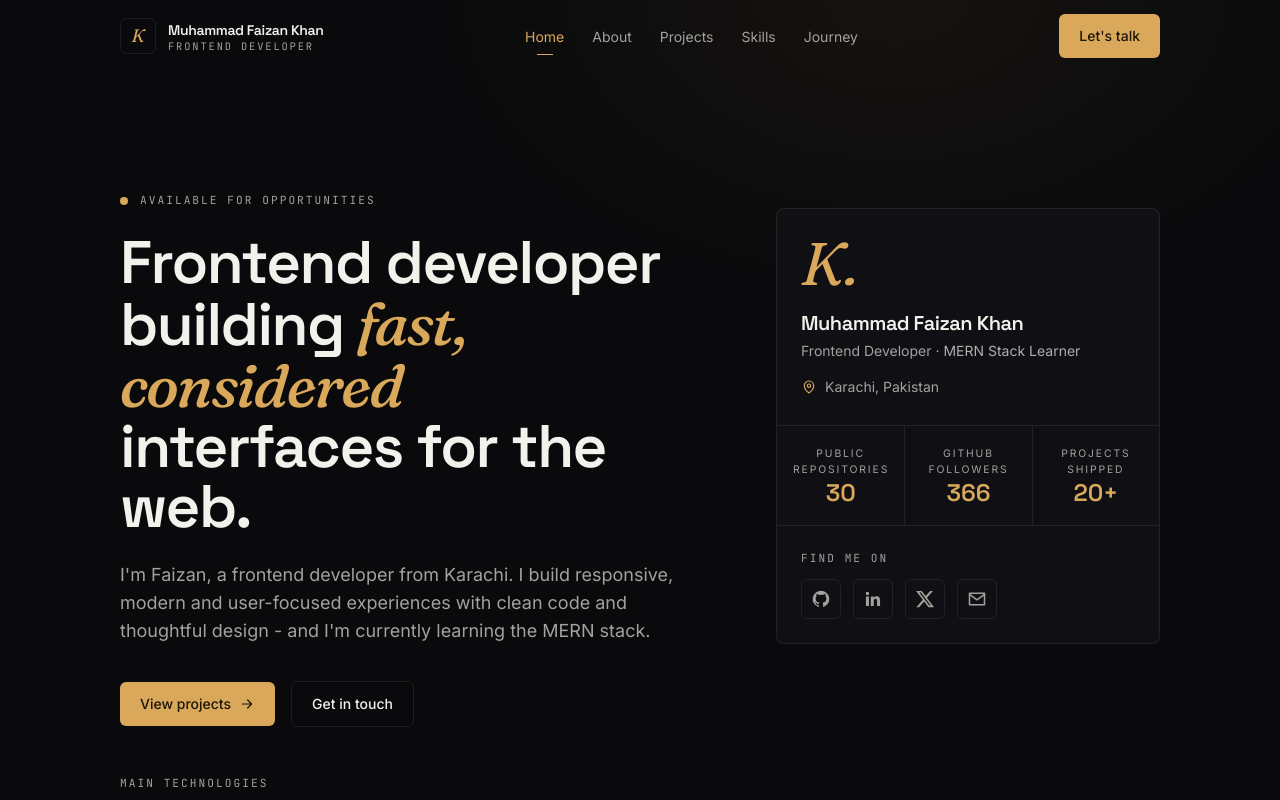
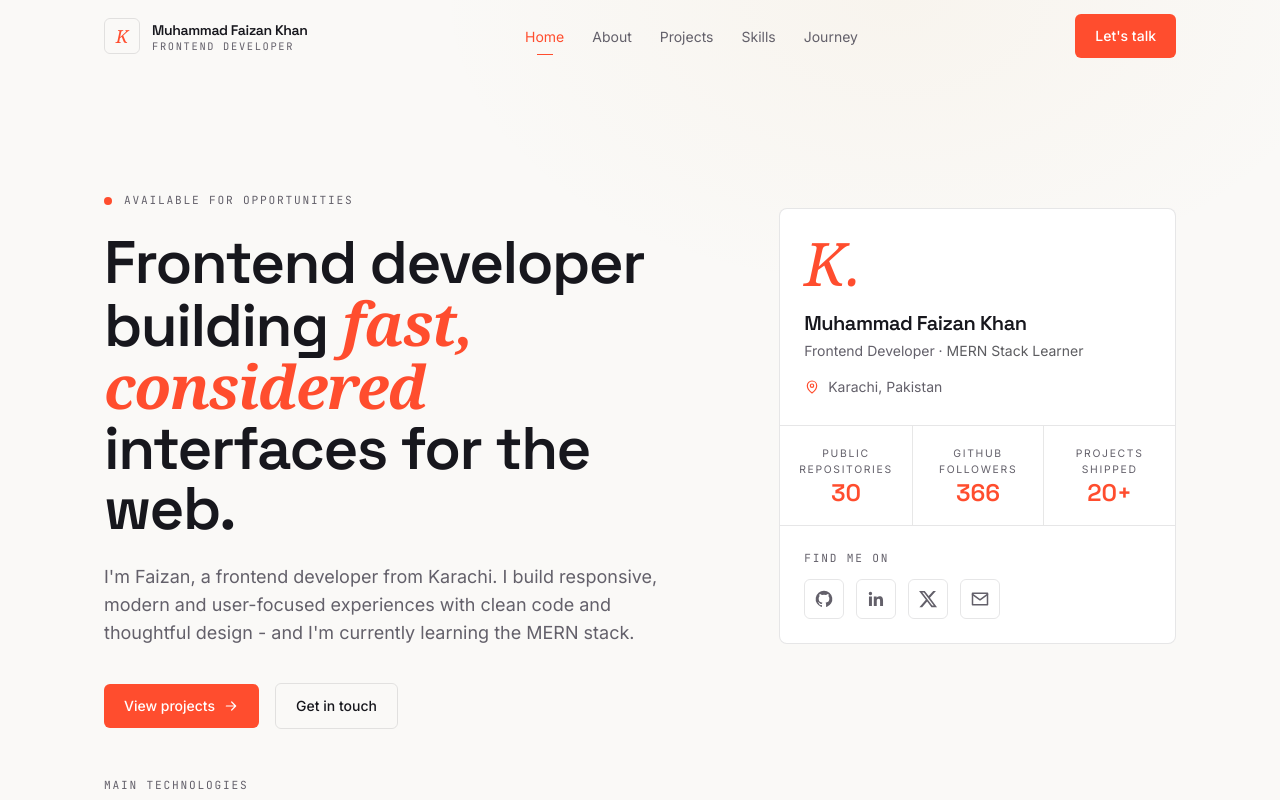
Before and after one commit to Faizan-khan144/faizan-portfolio, a React (Vite) app: page / in a window 1280 px wide. Shown: the top 800 px of the page. Built offline with nearby package versions, Linux system fonts and the light colour scheme.

Commit message:
style: switch theme tokens to light palette with red accent

```diff
--- a/tailwind.config.js
+++ b/tailwind.config.js
@@ -4,30 +4,30 @@ export default {
   theme: {
     extend: {
       colors: {
-        bg: '#0a0a0c',
-        surface: '#101014',
-        'surface-2': '#16161c',
-        line: 'rgba(255, 255, 255, 0.08)',
-        ink: '#f2f1ec',
-        muted: '#a3a19c',
-        accent: '#d9a85b',
-        'accent-ink': '#1c1508',
+        bg: '#faf9f7',
+        surface: '#ffffff',
+        'surface-2': '#f1f0ec',
+        line: 'rgba(18, 18, 24, 0.1)',
+        ink: '#17171d',
+        muted: '#63606a',
+        accent: '#ff4d2e',
+        'accent-ink': '#ffffff',
       },
       fontFamily: {
         display: ['"Space Grotesk"', 'system-ui', 'sans-serif'],
-        serif: ['Fraunces', 'Georgia', 'serif'],
         sans: ['Inter', 'system-ui', 'sans-serif'],
         mono: ['"JetBrains Mono"', 'ui-monospace', 'monospace'],
       },
       maxWidth: {
-        editorial: '70rem',
-        content: '42rem',
+        editorial: '72rem',
+        content: '40rem',
       },
       letterSpacing: {
-        wide2: '0.18em',
+        wide2: '0.16em',
       },
-      transitionTimingFunction: {
-        out: 'cubic-bezier(0.22, 1, 0.36, 1)',
+      boxShadow: {
+        card: '0 1px 2px rgba(18,18,24,0.04), 0 8px 24px -12px rgba(18,18,24,0.12)',
+        'card-hover': '0 2px 4px rgba(18,18,24,0.05), 0 20px 40px -16px rgba(18,18,24,0.2)',
       },
     },
   },
```
